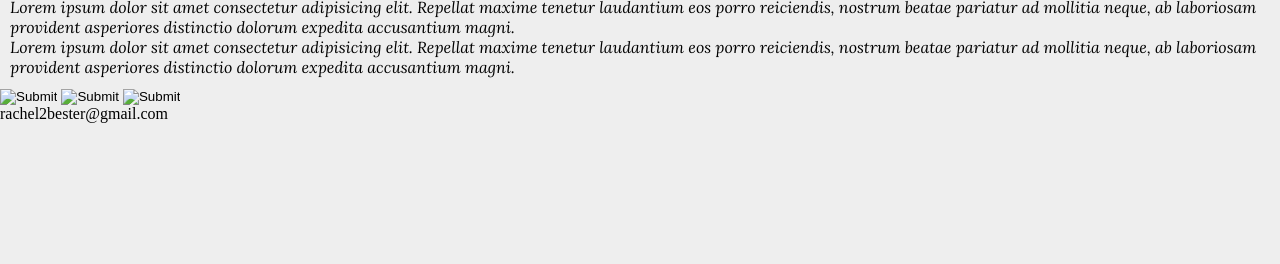
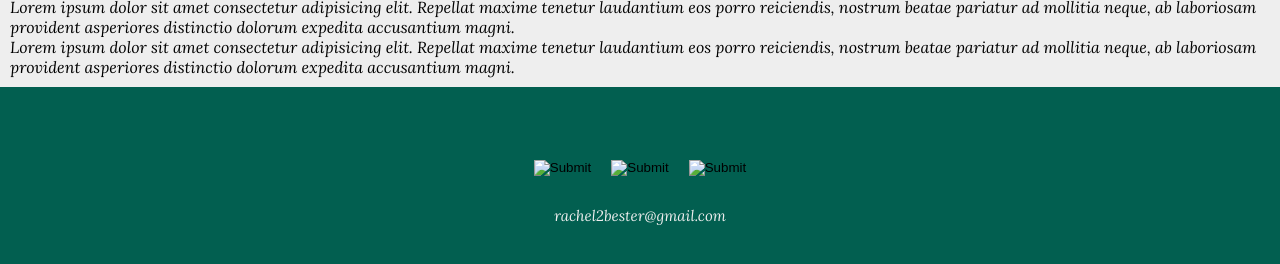
Before and after one commit to rachel2bester/portfolio, a plain HTML site: page index.html in a window 1280 px wide. Shown: the part 1592-1856 px from the top of the page. Before the commit the page ends 1715 px from the top, so only its background shows below. Drawn offline with Linux system fonts and the light colour scheme.

Commit message:
Made progress on footer

```diff
--- a/index.html
+++ b/index.html
@@ -135,13 +135,14 @@
         </p>
     </main>
 
-    <footer>
-        <div class="contact-info">
-            <input class="contact-info__button" type="image" src="#">
-            <input class="contact-info__button" type="image" src="#">
-            <input class="contact-info__button" type="image" src="#">
+    <footer class="footer">
+        <div class="footer__contact-info">
+            <input class="footer__contact-info__button" type="image" src="#">
+            <input class="footer__contact-info__button" type="image" src="#">
+            <input class="footer__contact-info__button" type="image" src="#">
         </div>
-        <h8>rachel2bester@gmail.com</h8>
+        <div class="footer__email">rachel2bester@gmail.com</div>
+
     </footer>
 </body>
 </html>
--- /dev/null
+++ b/styles/_footer.scss
@@ -0,0 +1,27 @@
+@use "./variables" as *;
+@use "./mixin" as *;
+
+.footer {
+    background-color: $primary-color;
+    display: flex;
+    flex-direction: column;
+    align-items: center;
+    justify-content: center;
+    color: $white;
+    height: 200px;
+
+    * {
+        background-color: $primary-color;
+        padding: 10px;
+    }
+
+    &__contact-info {
+        @include flexCenter();
+    }
+
+    &__email {
+        font-family: $secondary-font;
+        font-size: 15px;
+    }
+
+}
--- a/styles/_header.scss
+++ b/styles/_header.scss
@@ -10,14 +10,11 @@
     margin: 0px;
     padding: 0px;
 
-    * {
-        font-size: 35px;
-        @include flexCenter();
-    }
-
     &__name {
         font-weight: bold;
         font-family: $secondary-font;
+        font-size: 35px;
+        @include flexCenter();
     }
 
 
--- a/styles/styles.scss
+++ b/styles/styles.scss
@@ -5,3 +5,4 @@
 @use "intro";
 @use "work-button";
 @use "skills-grid";
+@use "footer";
```
Also changed, not shown: styles/styles.css, 1 other file.
